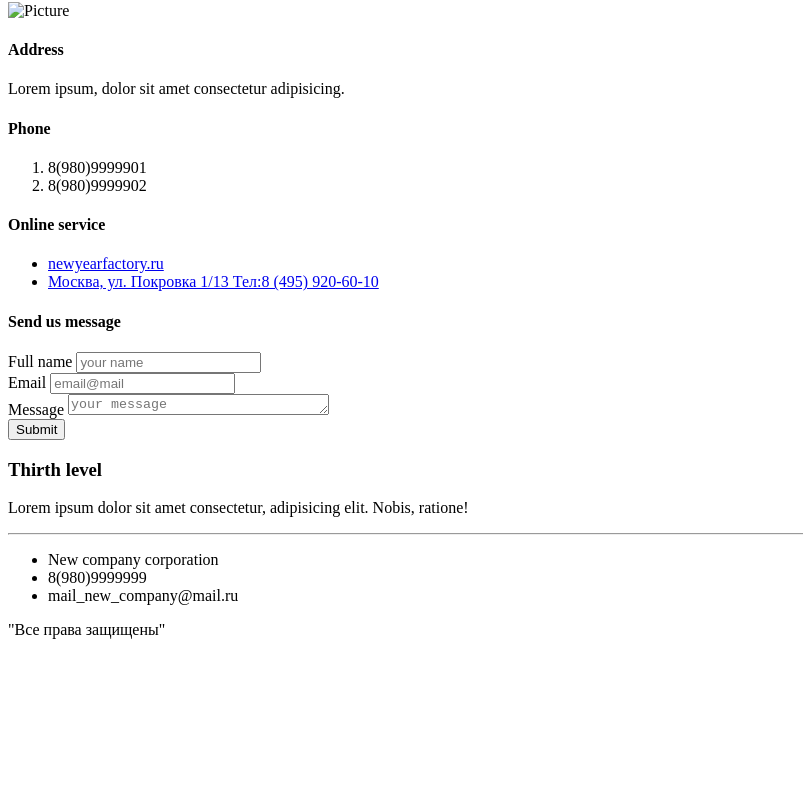
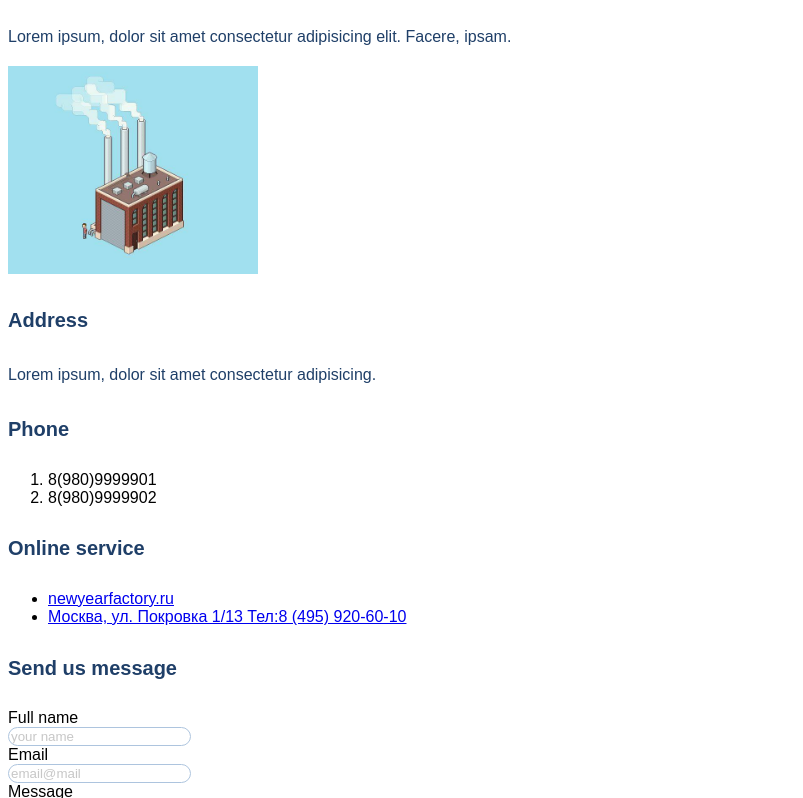
Before and after one commit to IppEvg/HTML-CSS_Repo, a plain HTML site: page contacts.html in a window 1280 px wide. Shown: the part 125-923 px from the top of the page, without its empty margins (0-803 px from the left). Before the commit the page ends 800 px from the top, so only its background shows below. Drawn offline with Linux system fonts and the light colour scheme.

Commit message:
Homework3

```diff
--- a/contacts.html
+++ b/contacts.html
@@ -6,22 +6,23 @@
     <meta http-equiv="X-UA-Compatible" content="IE=edge">
     <meta name="viewport" content="width=device-width, initial-scale=1.0">
     <title>Contacts</title>
+    <link rel="stylesheet" href="main.css">
 </head>
 
 <body>
     <a href="main.html">Главная</a>
     <a href="contacts.html">Контакты</a>
-    <h2>Contact Us</h2>
-    <p>Lorem ipsum, dolor sit amet consectetur adipisicing elit. Facere, ipsam.</p>
+    <h2 class="headline_2">Contact Us</h2>
+    <p class="paragraph">Lorem ipsum, dolor sit amet consectetur adipisicing elit. Facere, ipsam.</p>
     <img src="Pictures/factory.jpg" alt="Picture" title="logo" width="250px">
-    <h4>Address</h4>
-    <p>Lorem ipsum, dolor sit amet consectetur adipisicing.</p>
-    <h4>Phone</h4>
+    <h4 class="headline_4">Address</h4>
+    <p class="paragraph">Lorem ipsum, dolor sit amet consectetur adipisicing.</p>
+    <h4 class="headline_4">Phone</h4>
     <ol>
         <li>8(980)9999901</li>
         <li>8(980)9999902</li>
     </ol>
-    <h4>Online service</h4>
+    <h4 class="headline_4">Online service</h4>
     <ul>
         <li>
             <a href="https://newyearfactory.ru/" target="_blank">newyearfactory.ru</a>
@@ -32,26 +33,29 @@
         </li>
     </ul>
     <form action="#">
-        <h4> Send us message</h4>
-        Full name <input type="text" placeholder="your name">
+        <h4 class="headline_4"> Send us message</h4>
+        Full name <br>
+        <input class="inputs" type="text" placeholder="your name">
         <br>
-        Email <input type="email" placeholder="email@mail">
+        Email <br>
+        <input class="inputs" type="email" placeholder="email@mail">
         <br>
-        Message <textarea cols="30" rows="1" placeholder="your message"></textarea>
+        Message <br>
+        <textarea class="inputs" cols="30" rows="1" placeholder="your message"></textarea>
         <br>
-        <button type="submit">Submit</button>
+        <button class="submits" type="submit">Submit</button>
     </form>
     <script type="text/javascript" charset="utf-8" async
         src="https://api-maps.yandex.ru/services/constructor/1.0/js/?um=constructor%3A73da9ca3fa8924599b14f9bfb5f5557fe644b88dff7ebe616efcaaa304f6cdcf&amp;width=400&amp;height=300&amp;lang=ru_RU&amp;scroll=true"></script>
-    <h3>Thirth level</h3>
-    <p>Lorem ipsum dolor sit amet consectetur, adipisicing elit. Nobis, ratione!</p>
+    <h3 class="headline_3">Thirth level</h3>
+    <p class="paragraph">Lorem ipsum dolor sit amet consectetur, adipisicing elit. Nobis, ratione!</p>
     <hr>
     <ul>
         <li>New company corporation</li>
         <li>8(980)9999999</li>
         <li>mail_new_company@mail.ru</li>
     </ul>
-    <p>"Все права защищены"</p>
+    <p class="paragraph">"Все права защищены"</p>
 </body>
 
 </html>
--- /dev/null
+++ b/main.css
@@ -0,0 +1,43 @@
+body {
+    font-family: sans-serif;
+}
+.paragraph {
+    font-size: 16px;
+    line-height: 26px;
+    color: #1F3F68;
+}
+.headline_1{
+    font-size: 64px;
+    color: #1F3F68;
+}
+.headline_2{
+    font-weight: 500;
+    font-size: 44px;
+    text-align: center;
+}
+.headline_3{
+    font-size: 36px;
+    text-align: center;
+}
+.headline_4{
+    font-size: 20px;
+    line-height: 30px;
+    color: #1F3F68;
+}
+.inputs{
+    border: 1px solid #356EAD;
+    box-sizing: border-box;
+    border-radius: 10px;
+    opacity: 0.4;
+}
+.submit{
+    background: #5A98D0;
+    box-shadow: 5px 20px 50px rgba(16, 112, 177, 0.2);
+    border-radius: 10px;
+    font-weight: 500;
+    font-size: 16px;
+    line-height: 26px;
+    text-align: center;
+    color: #FFFFFF;
+    text-transform: uppercase;
+}
```
Also changed, not shown: main.html (+14 -11 lines), Pictures/factory.jpg (added).
